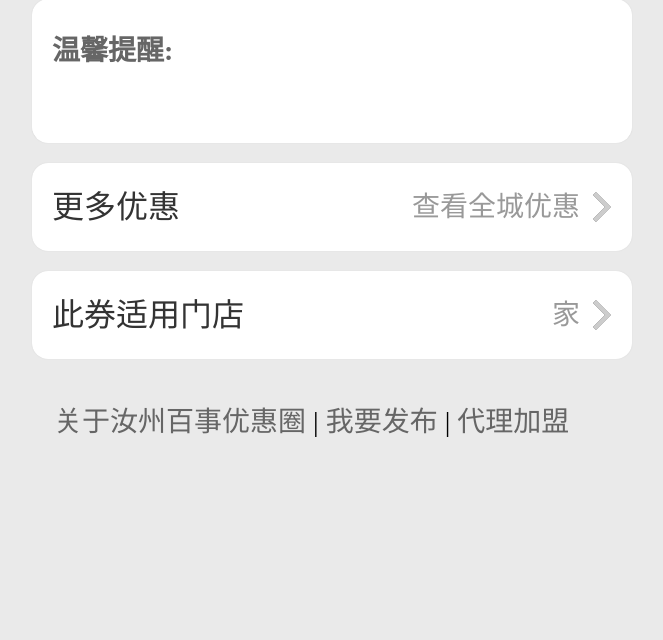
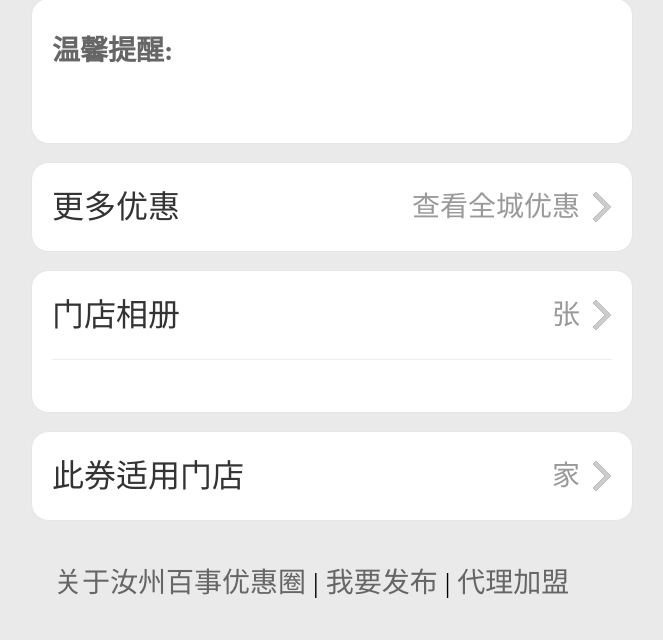
Before and after one commit to yyt030/quanduoduo, a Flask app: template weshop/templates/discount/detail.html in a window 1280 px wide. Shown: the part 886-1526 px from the top of the page, without its empty margins (308-971 px from the left). Before the commit the page ends 1323 px from the top, so only its background shows below. Run offline with Flask 2, Linux system fonts and the light colour scheme; the template is opened without the code that fills it, so the values that code supplies are empty; some libraries are stand-ins or nearby versions.

Commit message:
优惠券详情页显示商家相册

```diff
--- a/weshop/controllers/discount.py
+++ b/weshop/controllers/discount.py
@@ -18,7 +18,7 @@ from weshop.forms.shop import ShopSetting, BrandSetting, DiscountSetting
 from weshop.utils import devices
 from weshop.utils.account import signin_user
 from weshop.utils.devices import checkMobile
-from ..models import db, User, Brand, Shop, Discount, shop_discount, Profile, GetTicketRecord
+from ..models import db, User, Brand, Shop, Discount, shop_discount, Profile, GetTicketRecord, ShopPhoto
 from ..forms import SigninForm
 from ..utils.permissions import require_user, require_visitor
 from ..utils.uploadsets import images, random_filename, process_question, avatars
@@ -45,12 +45,12 @@ def detail():
     # discount.count 每天0：00清零 TODO 脚本任务
     left_count = discount.number - discount.count
     discount_shop_count = discount.shops.count()
-
+    shop_photos=ShopPhoto.query.filter(ShopPhoto.brand_id == discount.brand_id)
     user_agent = request.headers.get('User-Agent')
 
     # user的领券情况
     # 该用户下领用的存在有效期的券（含使用或者未使用）
-    curr_ticket_record = GetTicketRecord.query.filter(GetTicketRecord.user_id == g.user,
+    curr_ticket_record = GetTicketRecord.query.filter(GetTicketRecord.user_id == g.user,shop_photos=shop_photos,
                                                       GetTicketRecord.discount_id == discount_id,
                                                       GetTicketRecord.create_at >= datetime.datetime.now() - datetime.timedelta(
                                                           days=discount.usable), GetTicketRecord.status != 'expire')
--- a/weshop/controllers/site.py
+++ b/weshop/controllers/site.py
@@ -628,7 +628,6 @@ def interface():
                             response = ""
             # 用户在关注微信时就将用户数据写入数据库
             elif message.type == 'subscribe':
-
                 if message.key and message.ticket:
                     # TODO 扫码回收优惠券,这里还要判断扫码的用户是否为该品牌店授权的店员
                     # TODO 考虑到还有绑定店员的扫码事件,key分为两种：bind_[brandid],ticket_[code]
@@ -662,7 +661,6 @@ def interface():
                 session['latitude'] = latitude
                 session['longitude'] = longitude
                 session['precision'] = precision
-
                 g.latitude = latitude
                 g.longitude = longitude
                 g.precision = precision
@@ -672,9 +670,7 @@ def interface():
                 return ""
 
             return response
-
         else:
-
             return echostr
     else:
 
--- a/weshop/templates/discount/detail.html
+++ b/weshop/templates/discount/detail.html
@@ -140,29 +140,27 @@
                 </div>
             {% endfor %}
         </div>
-        {#        <div class="load_wrap">#}
-        {#            <div class="coupon-other">#}
-        {#                <p>#}
-        {#                    <span>4张</span>#}
-        {#                    <a href="business.php?weid=10014&bid=1001819&do=album">门店相册</a>#}
-        {#                </p>#}
-        {#            </div>#}
-        {#            <div class="coupon-photo">#}
-        {#                <table cellspacing="0">#}
-        {#                    <tr>#}
-        {#                        <td><a href="business.php?weid=10014&aid=1234568921&do=photo"><img#}
-        {#                                src="http://hui.184buy.com/resource/attachment/images/10014/2015/05/Ne3uUEO2ySVX6U6s46A7s2sT8627O6.jpg"/></a>#}
-        {#                        </td>#}
-        {#                        <td><a href="business.php?weid=10014&aid=1234568922&do=photo"><img#}
-        {#                                src="http://hui.184buy.com/resource/attachment/images/10014/2015/05/rYhsGksA4HbYhzY6YRy0XB0Hy40h0b.jpg"/></a>#}
-        {#                        </td>#}
-        {#                        <td><a href="business.php?weid=10014&aid=1234568923&do=photo"><img#}
-        {#                                src="http://hui.184buy.com/resource/attachment/images/10014/2015/05/zdO699ipdzQd7pjJoDw44G4l7467dU.jpg"/></a>#}
-        {#                        </td>#}
-        {#                    </tr>#}
-        {#                </table>#}
-        {#            </div>#}
-        {#        </div>#}
+         <div class="load_wrap">
+                <div class="coupon-other">
+                    <p>
+                        <span>{{ shop_photos.count() }}张</span>
+                        <a href="/shop/photo_list?bid={{ discount.brand_id }}&shop_id={{ discount.shops.first().id }}">门店相册</a>
+                    </p>
+                </div>
+                <div class="coupon-photo">
+                    <table cellspacing="0">
+
+                        <tr>
+                            {% for s in shop_photos %}
+                            <td>
+                                <a href="/shop/photo_detail/{{ s.id }}"><img src="/resource/attachment/images/{{ s.image }}"/></a>
+                            </td>
+
+                            {% endfor %}
+                        </tr>
+                    </table>
+                </div>
+            </div>
 
         <div class="load_wrap">
             <div class="coupon-other last">
--- a/weshop/templates/shop/show.html
+++ b/weshop/templates/shop/show.html
@@ -60,7 +60,7 @@
             <div class="load_wrap">
                 <div class="coupon-other">
                     <p>
-                        <span>4张</span>
+                        <span>{{ shop_photos.count() }}张</span>
                         <a href="/shop/photo_list?bid={{ shop.brand_id }}&shop_id={{ shop.id }}">门店相册</a>
                     </p>
                 </div>
```
